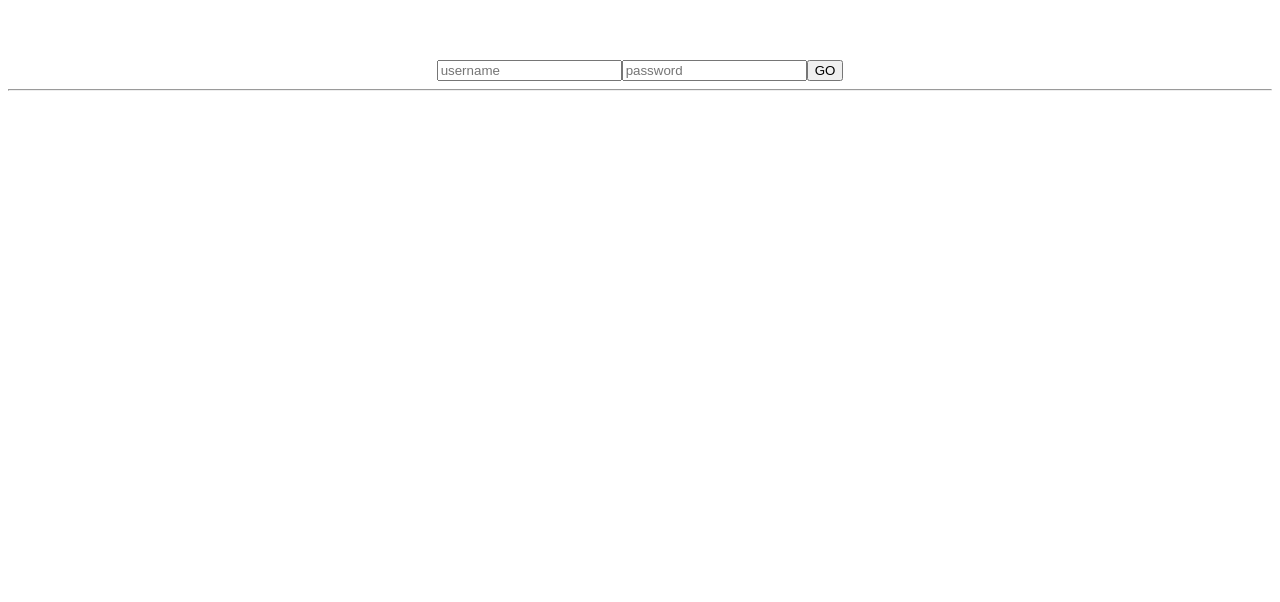
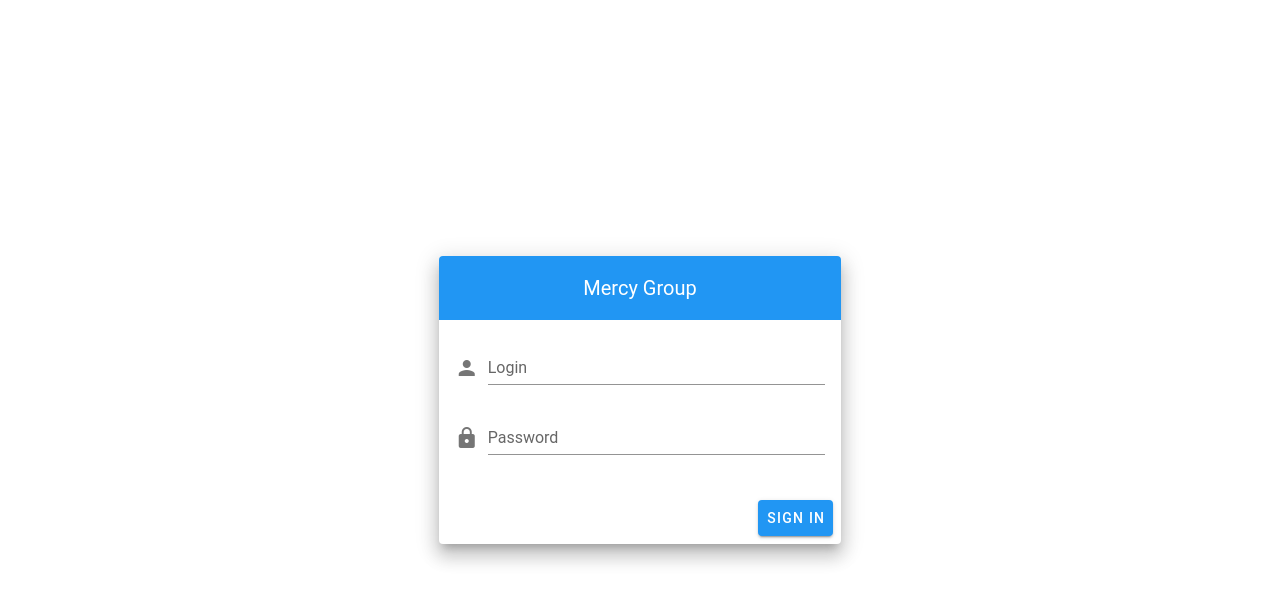
Before and after one commit to 4ebyrek/auth-vue, a Vue app: page / in a window 1280 px wide. Shown: the top 602 px of the page. Built offline with nearby package versions, Linux system fonts and the light colour scheme.

Commit message:
add vuetify to project

```diff
--- a/src/App.vue
+++ b/src/App.vue
@@ -1,26 +1,23 @@
 <template>
-  <div id="app">
-    <Auth/>
-  </div>
+  <v-app>
+    <v-content>
+      <Auth/>
+    </v-content>
+  </v-app>
 </template>
 
 <script>
-import Auth from './components/Auth'
+import Auth from "@/components/Auth";
+
 export default {
   name: 'App',
+
   components: {
-    Auth
-  }
-}
+    Auth,
+  },
+
+  data: () => ({
+    //
+  }),
+};
 </script>
-
-<style>
-#app {
-  font-family: Avenir, Helvetica, Arial, sans-serif;
-  -webkit-font-smoothing: antialiased;
-  -moz-osx-font-smoothing: grayscale;
-  text-align: center;
-  color: #2c3e50;
-  margin-top: 60px;
-}
-</style>
--- a/src/components/Auth.vue
+++ b/src/components/Auth.vue
@@ -1,13 +1,31 @@
 <template>
-    <div>
-        <form @submit.prevent="submit">
-            <input type="text" placeholder="username" v-model="username"/>
-            <input type="text" placeholder="password" v-model="password"/>
-            <button type="submit">GO</button>
-        </form>
-        <hr>
-        <h3>{{getAuthToken}}</h3>
-    </div>
+    <v-app id="inspire">
+        <v-content>
+            <v-container class="fill-height" fluid>
+                <v-row align="center" justify="center">
+                    <v-col cols="12" sm="8" md="4">
+                        <v-card class="elevation-12">
+                            <v-toolbar color="primary" dark flat>
+                                <v-spacer />
+                                <v-toolbar-title>Mercy Group</v-toolbar-title>
+                                <v-spacer />
+                            </v-toolbar>
+                            <v-card-text>
+                                <v-form @submit.prevent="submit" id="signIn">
+                                    <v-text-field label="Login" name="login" v-model="username" prepend-icon="person" type="text"/>
+                                    <v-text-field id="password" label="Password" v-model="password" name="password" prepend-icon="lock" type="password"/>
+                                </v-form>
+                            </v-card-text>
+                            <v-card-actions>
+                                <v-spacer/>
+                                <v-btn type="submit" color="primary" form="signIn">Sign In</v-btn>
+                            </v-card-actions>
+                        </v-card>
+                    </v-col>
+                </v-row>
+            </v-container>
+        </v-content>
+    </v-app>
 </template>
 
 <script>
--- a/src/main.js
+++ b/src/main.js
@@ -1,10 +1,12 @@
 import Vue from 'vue'
 import App from './App.vue'
 import store from './store'
+import vuetify from './plugins/vuetify';
 
 Vue.config.productionTip = false
 
 new Vue({
   store,
-  render: h => h(App),
+  vuetify,
+  render: h => h(App)
 }).$mount('#app')
```
Also changed, not shown: package.json (+6 -1 lines), src/components/HelloWorld.vue (deleted, +0 -58 lines), 1 other file (tests, documents, lock files or other folders).
